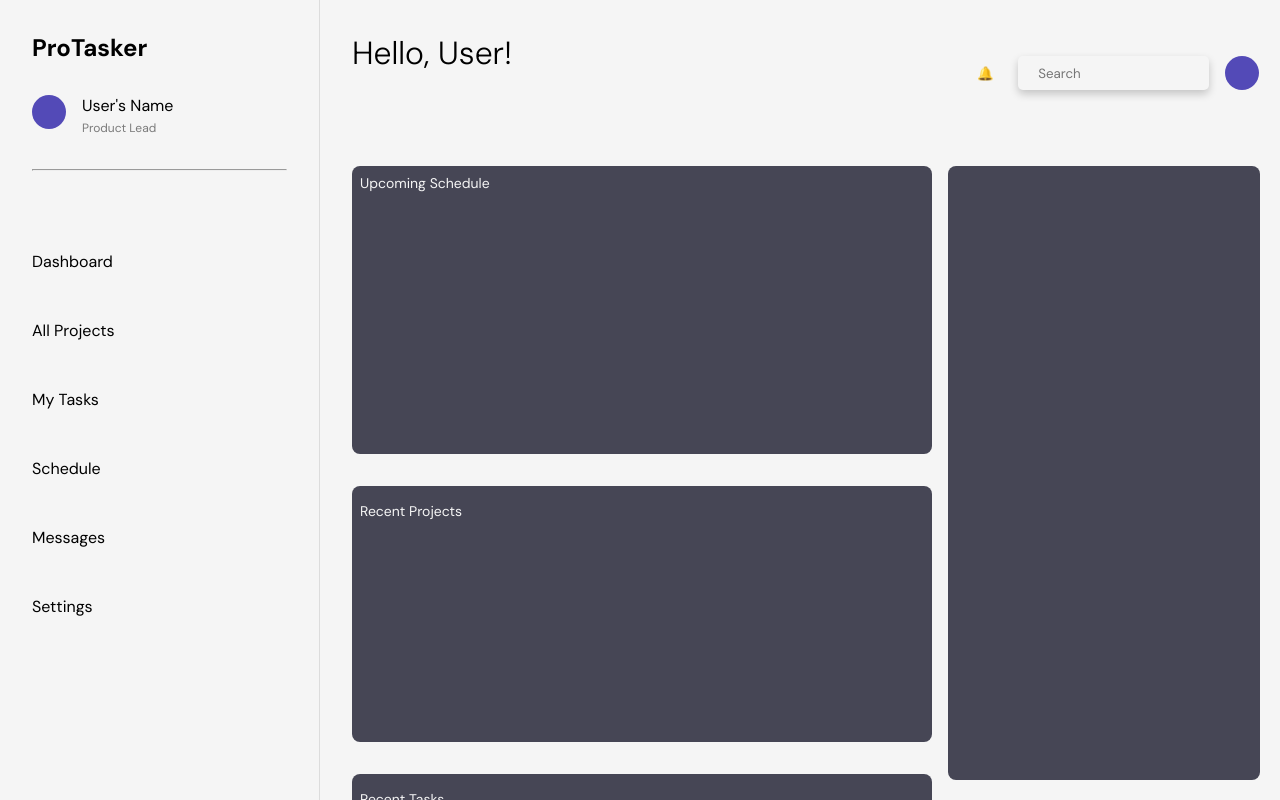
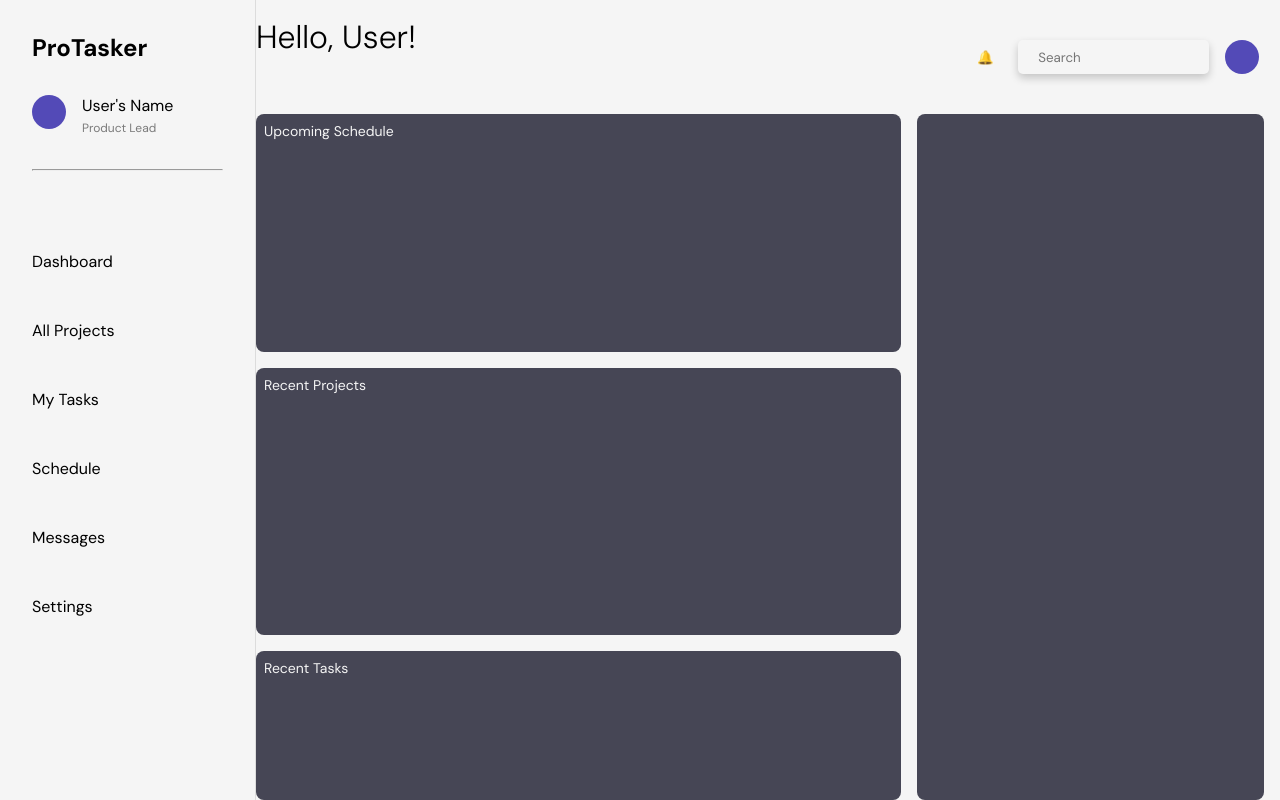
Before and after one commit to vbolden/pro-tasker-app, a React app in the folder frontend/: page /dashboard in a window 1280 px wide. Built offline with nearby package versions, Linux system fonts and the light colour scheme; the HTML template or start-up script is replaced by a standard one; a web font is replaced by a local one.

Commit message:
removed auth page styling

```diff
--- a/frontend/src/App.css
+++ b/frontend/src/App.css
@@ -14,7 +14,6 @@ body {
 .page-container {
     display: flex;
     height: 100vh;
-    gap: 2rem;
 }
 
 .content-container {
@@ -25,14 +24,13 @@ body {
 
 .main-content {
     flex: 1;
-    padding: 20px 20px 20px 0;
     overflow-y: auto;
 }
 
 /* SIDEBAR */
 .sidebar {
     height: 100vh;
-    width: 25%;
+    width: 20%;
     display: flex;
     flex-direction: column;
     gap: 2rem;
@@ -69,7 +67,7 @@ body {
 
 /* HEADER */
 header {
-    padding: 2rem 0;
+    padding: 1rem 0;
     margin-right: 1.3rem;
 }
 
@@ -105,21 +103,31 @@ header {
     gap: 1rem;
     height: 100%;
     width: 100%;
+    padding-right: 1rem;
 }
 
 .dash-left {
-    width: 65%;
+    flex: 65;
+    display: flex;
+    flex-direction: column;
+    gap: 1rem;
 }
 
 .dash-right {
-    width: 35%;
+    flex: 35;
     border-radius: 8px;
     background-color: #464655;
+    display: flex;
+    flex-direction: column;
+    gap: 3rem;
+    justify-content: center;
+    align-items: center;
 }
 
-.schedule {
+.schedule,
+.projects,
+.tasks {
     width: 100%;
-    height: 18rem;
     background-color: #464655;
     border-radius: 8px;
     padding: 0.5rem;
@@ -127,177 +135,58 @@ header {
     font-size: 14px;
 }
 
+.schedule {
+    height: 16rem;
+}
 .projects {
-    width: 100%;
-    height: 16rem;
-    background-color: #464655;
-    border-radius: 8px;
-    padding: 1rem 0.5rem;
-    color: whitesmoke;
-    font-size: 14px;
-    margin-top: 2rem;
+    height: 18rem;
+}
+.tasks {
+    height: 10rem;
 }
 
-/* PROJECTS PAGE */
-.tasks {
-    width: 100%;
-    height: 10rem;
-    background-color: #464655;
-    border-radius: 8px;
-    padding: 1rem 0.5rem;
-    color: whitesmoke;
-    font-size: 14px;
-    margin-top: 2rem;
+/* CALENDAR */
+.calendar .react-calendar {
+    background-color: #f7f3ef;
+    border: none;
+    border-radius: 20px;
+    padding: 1rem;
+    width: 300px;
 }
 
-/* AUTH */
-.auth-container {
-    width: 100vw;
-    height: 100vh;
-    display: flex;
+.calendar .react-calendar__navigation {
+    margin-bottom: 1rem;
 }
 
-.auth-left {
-    width: 40%;
-    background-image: url("./assets/scheduling.jpg");
-    background-size: cover;
-    position: relative;
+/* STATS */
+#project-stats,
+#tasks-done,
+#stats {
+    width: 80%;
+    height: 12rem;
+    background-color: white;
+    border-radius: 10px;
+    background-color: #D5CFE1;
     display: flex;
     flex-direction: column;
     justify-content: center;
     align-items: center;
 }
 
-.auth-left::before {
-    content: "";
-    position: absolute;
-    inset: 0;
-    background-color: rgba(70, 70, 85, 0.7);
+.big-number {
+    font-size: 34px;
 }
 
-.auth-left > * {
-    position: relative;
-    z-index: 1;
+.progress {
+    width: 75px;
+    height: 75px;
+    margin-top: 20px;
 }
 
-.auth-left h1,
-.auth-left h2 {
-    color: rgb(228, 227, 227);
+.CircularProgressbar-path {
+    stroke: green;
 }
 
-.auth-right {
-    width: 60%;
-    height: 100vh;
-    display: flex;
-    justify-content: center;
-    align-items: center;
+.CircularProgressbar-trail {
+    stroke: gray;
 }
-
-.form {
-    padding: 40px;
-    width: 400px;
-    height: 500px;
-    box-shadow: 0 4px 10px 4px #D5CFE1;
-    border-radius: 6px;
-}
-
-.tab-group {
-    list-style: none;
-    padding: 0;
-    margin-bottom: 40px;
-}
-
-.tab-group::after {
-    content: "";
-    display: table;
-    clear: both;
-}
-
-.tab-group li a {
-    display: block;
-    text-decoration: none;
-    padding: 15px;
-    background-color: #B7B6C1;
-    color: inherit;
-    font-size: 18px;
-    float: left;
-    width: 50%;
-    text-align: center;
-    cursor: pointer;
-    transition: 0.5s ease;
-}
-
-.tab-group li a:hover {
-    filter: brightness(1.12);
-}
-
-.tab-group .tab-active a {
-    background-color: #464655;
-    color: whitesmoke;
-}
-
-h1 {
-    text-align: center;
-    font-weight: 300;
-    margin-bottom: 40px;
-}
-
-#signup {
-    width: 100%;
-}
-
-.top-row,
-.bottom-row {
-    width: 100%;
-}
-
-.bottom-row {
-    display: flex;
-    flex-direction: column;
-    gap: 1rem;
-    align-items: stretch;
-}
-
-.top-row input,
-.bottom-row input,
-#login input {
-    width: 100%;
-    padding: 5px;
-    border: none;
-    border-radius: 5px;
-}
-
-.top-row {
-    display: flex;
-    gap: 1rem;
-}
-
-.top-row input {
-    flex: 1;
-    margin-bottom: 1rem;
-}
-
-input.button {
-    background-color: #464655;
-    color: whitesmoke;
-}
-
-#login {
-  width: 100%;
-}
-
-#login form {
-    display: flex;
-    flex-direction: column;
-    gap: 1rem;
-}
-
-.forgot {
-    font-size: 10px;
-    text-align: right;
-}
-
-#login .button {
-    background-color: #464655;
-    color: whitesmoke;
-}
```
